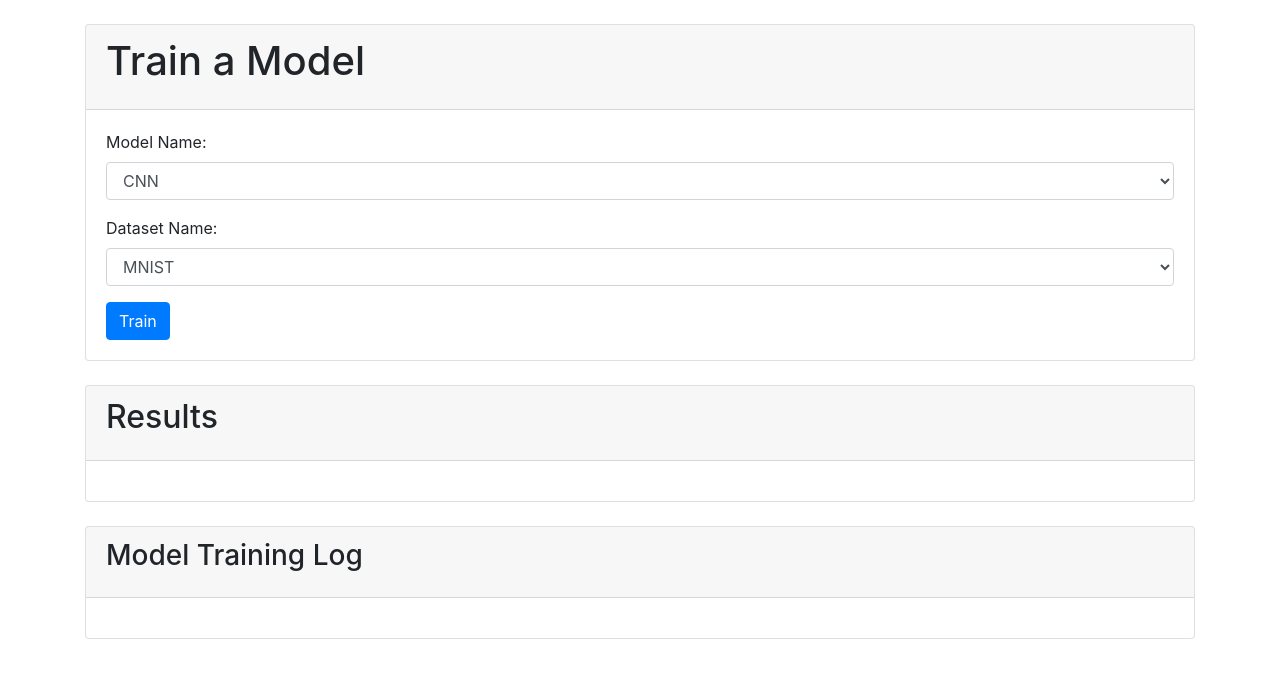
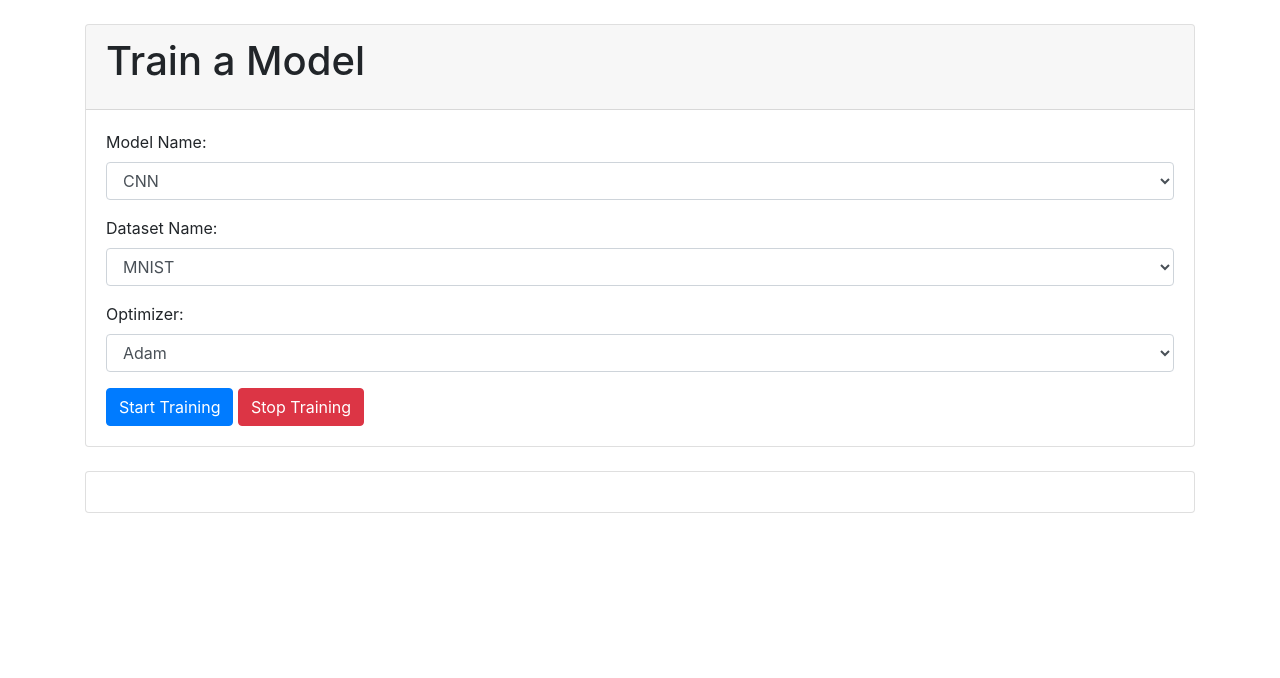
Before and after one commit to bayesianinstitute/FL_Mock, a Flask app: page /webpage in a window 1280 px wide. Shown: the top 678 px of the page. Run offline with Flask 3, Linux system fonts and the light colour scheme; some libraries are stand-ins or nearby versions.

Commit message:
updated stop button

```diff
--- a/app/app.py
+++ b/app/app.py
@@ -6,10 +6,11 @@ import numpy as np
 import matplotlib.pyplot as plt
 import io
 import base64
-import plotly.express as px
-from sklearn.metrics import precision_score, recall_score, f1_score, confusion_matrix
+from sklearn.metrics import confusion_matrix
 from sklearn.utils.multiclass import unique_labels
+
 app = Flask(__name__)
+stop_training_flag = False
 
 # Create a simple UI for model selection and training
 @app.route('/webpage')
@@ -42,103 +43,107 @@ def load_and_preprocess_dataset(dataset_name):
 
     return (x_train, y_train, x_test, y_test)
 
-# CNN model
-cnn_model = keras.Sequential([
-    keras.layers.Conv2D(32, kernel_size=(3, 3), activation='relu', input_shape=(28, 28, 1)),
-    keras.layers.MaxPooling2D(pool_size=(2, 2)),
-    keras.layers.Flatten(),
-    keras.layers.Dense(128, activation='relu'),
-    keras.layers.Dense(10, activation='softmax')
-])
+# Create and compile a model with dynamic optimizer selection
+def create_model(model_name, optimizer):
+    if model_name == 'CNN':
+        model = keras.Sequential([
+            keras.layers.Conv2D(32, kernel_size=(3, 3), activation='relu', input_shape=(28, 28, 1)),
+            keras.layers.MaxPooling2D(pool_size=(2, 2)),
+            keras.layers.Flatten(),
+            keras.layers.Dense(128, activation='relu'),
+            keras.layers.Dense(10, activation='softmax')
+        ])
+    elif model_name == 'ANN':
+        model = keras.Sequential([
+            keras.layers.Flatten(input_shape=(28, 28)),
+            keras.layers.Dense(128, activation='relu'),
+            keras.layers.Dense(10, activation='softmax')
+        ])
+    else:
+        return None
 
-cnn_model.compile(optimizer='adam',
-                  loss='sparse_categorical_crossentropy',
-                  metrics=['accuracy'])
-
-# ANN model
-ann_model = keras.Sequential([
-    keras.layers.Flatten(input_shape=(28, 28)),
-    keras.layers.Dense(128, activation='relu'),
-    keras.layers.Dense(10, activation='softmax')
-])
-
-ann_model.compile(optimizer='adam',
-                  loss='sparse_categorical_crossentropy',
-                  metrics=['accuracy'])
+    model.compile(optimizer=optimizer, loss='sparse_categorical_crossentropy', metrics=['accuracy'])
+    return model
 
 @app.route('/train', methods=['POST'])
 def train_model():
-    global x_train, y_train  # Indicate that x_train and y_train are global variables
+    global x_train, y_train, stop_training_flag
     data = request.get_json()
     model_name = data.get('model_name')
     dataset_name = data.get('dataset_name')
+    optimizer = data.get('optimizer')
 
-    # Load and preprocess the selected dataset
     x_train, y_train, x_test, y_test = load_and_preprocess_dataset(dataset_name)
     if x_train is None or y_train is None:
         return jsonify({"error": f"Dataset '{dataset_name}' not found."})
 
-    if model_name == 'CNN':
-        model = cnn_model
-    elif model_name == 'ANN':
-        model = ann_model
-    else:
+    model = create_model(model_name, optimizer)
+
+    if model is None:
         return jsonify({"error": f"Model '{model_name}' not found."})
 
-    # Split the dataset into a training and testing set
     x_train, x_val, y_train, y_val = train_test_split(x_train, y_train, test_size=0.2, random_state=42)
 
-    # Train the selected model
-    history = model.fit(x_train, y_train, epochs=10, validation_data=(x_val, y_val))
+    stop_training_flag = False  # Reset the flag before training
 
-    # Get accuracy and loss values
-    accuracy = history.history['accuracy']
-    loss = history.history['loss']
-    val_accuracy = history.history['val_accuracy']
-    val_loss = history.history['val_loss']
+    for epoch in range(10):
+        if stop_training_flag:
+            return jsonify({"message": "Training stopped"})
 
-    # Calculate y_pred_classes
-    y_pred = model.predict(x_val)
-    y_pred_classes = np.argmax(y_pred, axis=1)
+        history = model.fit(x_train, y_train, epochs=10, validation_data=(x_val, y_val))
+        accuracy = history.history['accuracy']
+        loss = history.history['loss']
+        val_accuracy = history.history['val_accuracy']
+        val_loss = history.history['val_loss']
 
-    # Create plots for accuracy and loss
-    fig, axes = plt.subplots(2, 1, figsize=(8, 8))
-    axes[0].plot(accuracy, label='Training Accuracy')
-    axes[0].plot(val_accuracy, label='Validation Accuracy')
-    axes[0].set_title('Accuracy')
-    axes[0].legend()
-    axes[1].plot(loss, label='Training Loss')
-    axes[1].plot(val_loss, label='Validation Loss')
-    axes[1].set_title('Loss')
-    axes[1].legend()
+        y_pred = model.predict(x_val)
+        y_pred_classes = np.argmax(y_pred, axis=1)
 
-    # Save the plot to a BytesIO object
-    plot_buffer = io.BytesIO()
-    plt.savefig(plot_buffer, format='png')
-    plot_buffer.seek(0)
-    plot_data = base64.b64encode(plot_buffer.read()).decode()
+        fig, axes = plt.subplots(2, 1, figsize=(8, 8))
+        axes[0].plot(accuracy, label='Training Accuracy')
+        axes[0].plot(val_accuracy, label='Validation Accuracy')
+        axes[0].set_title('Accuracy')
+        axes[0].legend()
+        axes[1].plot(loss, label='Training Loss')
+        axes[1].plot(val_loss, label='Validation Loss')
+        axes[1].set_title('Loss')
+        axes[1].legend()
 
-    plt.close()  # Close the plot to free up resources
+        plot_buffer = io.BytesIO()
+        plt.savefig(plot_buffer, format='png')
+        plot_buffer.seek(0)
+        plot_data = base64.b64encode(plot_buffer.read()).decode()
 
-    # Compute and display the confusion matrix
-    labels = unique_labels(y_val, y_pred_classes)
-    cm = confusion_matrix(y_val, y_pred_classes, labels=labels)
-    cm_dict = {
-        "labels": labels.tolist(),
-        "matrix": cm.tolist(),
-    }
+        labels = unique_labels(y_val, y_pred_classes)
+        cm = confusion_matrix(y_val, y_pred_classes, labels=labels)
+        cm_dict = {
+            "labels": labels.tolist(),
+            "matrix": cm.tolist(),
+        }
 
-    return jsonify({
-        "model_name": model_name,
-        "dataset_name": dataset_name,
-        "accuracy": accuracy,
-        "loss": loss,
-        "val_accuracy": val_accuracy,
-        "val_loss": val_loss,
-        "confusion_matrix": cm_dict,
-        "plot_data": plot_data,  # Include the plot data in the response
-    })
+        if epoch < 9:  # Do not stop if it's the last epoch
+            return jsonify({
+                "model_name": model_name,
+                "dataset_name": dataset_name,
+                "accuracy": accuracy,
+                "loss": loss,
+                "val_accuracy": val_accuracy,
+                "val_loss": val_loss,
+                "confusion_matrix": cm_dict,
+                "plot_data": plot_data,
+            })
 
+    return jsonify({"message": "Training completed"})
+
+@app.route('/stop_training', methods=['POST'])
+def stop_training():
+    global stop_training_flag
+    if stop_training_flag:
+        return jsonify({"message": "Training is already stopped."})
+
+    stop_training_flag = True  # Set the flag to stop training
+
+    return jsonify({"message": "Stopping training"})
 
 if __name__ == '__main__':
     app.run(debug=True)
--- a/app/templates/webpage.html
+++ b/app/templates/webpage.html
@@ -31,14 +31,28 @@
             </select>
           </div>
 
-          <button onclick="trainModel()" class="btn btn-primary">Train</button>
+          <!-- Add the optimizer dropdown -->
+          <div class="form-group">
+            <label for="optimizer">Optimizer:</label>
+            <select id="optimizer" class="form-control">
+              <option value="adam">Adam</option>
+              <option value="sgd">SGD</option>
+              <!-- Add more optimizer options as needed -->
+            </select>
+          </div>
+
+          <button onclick="trainModel()" class="btn btn-primary">
+            Start Training
+          </button>
+
+          <!-- Add the stop button -->
+          <button onclick="stopTraining()" class="btn btn-danger">
+            Stop Training
+          </button>
         </div>
       </div>
 
       <div class="card mt-4">
-        <div class="card-header">
-          <h2 class="card-title">Results</h2>
-        </div>
         <div class="card-body">
           <div class="row">
             <div class="col-md-6">
@@ -54,23 +68,25 @@
           </div>
         </div>
       </div>
-
-      <div class="card mt-4">
-        <div class="card-header">
-          <h3 class="card-title">Model Training Log</h3>
-        </div>
-        <div class="card-body">
-          <div id="training-log">
-            <!-- Training log will be displayed here -->
-          </div>
-        </div>
-      </div>
     </div>
 
     <script>
+      // Add a global variable to track training status
+      var trainingStatus = 'not_started' // 'not_started', 'training', 'stopped', or 'completed'
+
       function trainModel() {
+        // Check the training status before starting training
+        if (trainingStatus === 'training') {
+          alert('Training is already in progress.')
+          return
+        }
+
+        // Set the training status to 'training'
+        trainingStatus = 'training'
+
         var modelName = document.getElementById('model-name').value
         var datasetName = document.getElementById('dataset-name').value
+        var optimizer = document.getElementById('optimizer').value // Get the selected optimizer
 
         // Make a POST request to your Flask API to trigger training
         fetch('/train', {
@@ -81,6 +97,7 @@
           body: JSON.stringify({
             model_name: modelName,
             dataset_name: datasetName,
+            optimizer: optimizer, // Include the selected optimizer in the request
           }),
         })
           .then((response) => response.json())
@@ -119,10 +136,38 @@
             document.getElementById(
               'training-log'
             ).innerHTML = `<pre>${data.training_log}</pre>`
+
+            // Set the training status to 'completed'
+            trainingStatus = 'completed'
           })
           .catch((error) => {
-            console.error('Error:', error)
+            if (trainingStatus === 'stopped') {
+              alert('Training has been stopped.')
+            } else {
+              console.error('Error:', error)
+              // Set the training status to 'not_started' in case of an error
+              trainingStatus = 'not_started'
+            }
           })
+      }
+
+      // Function to stop training
+      function stopTraining() {
+        if (trainingStatus === 'training') {
+          // Set the training status to 'stopped'
+          trainingStatus = 'stopped'
+
+          // Make a POST request to stop training
+          fetch('/stop_training', {
+            method: 'POST',
+          }).then((response) => {
+            if (response.status === 200) {
+              alert('Training is being stopped. Please wait...')
+            } else {
+              alert('Error stopping training.')
+            }
+          })
+        }
       }
     </script>
 
```
